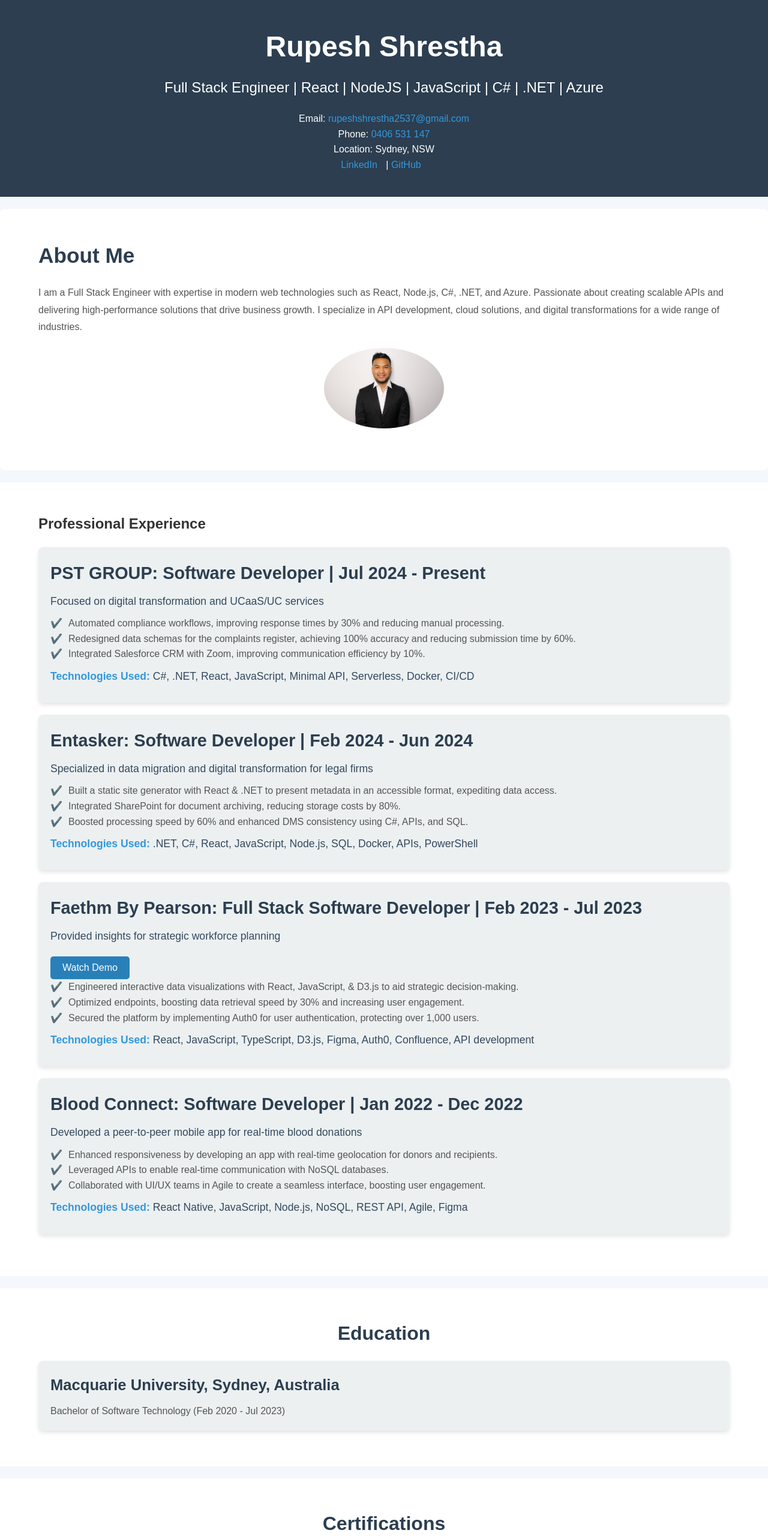
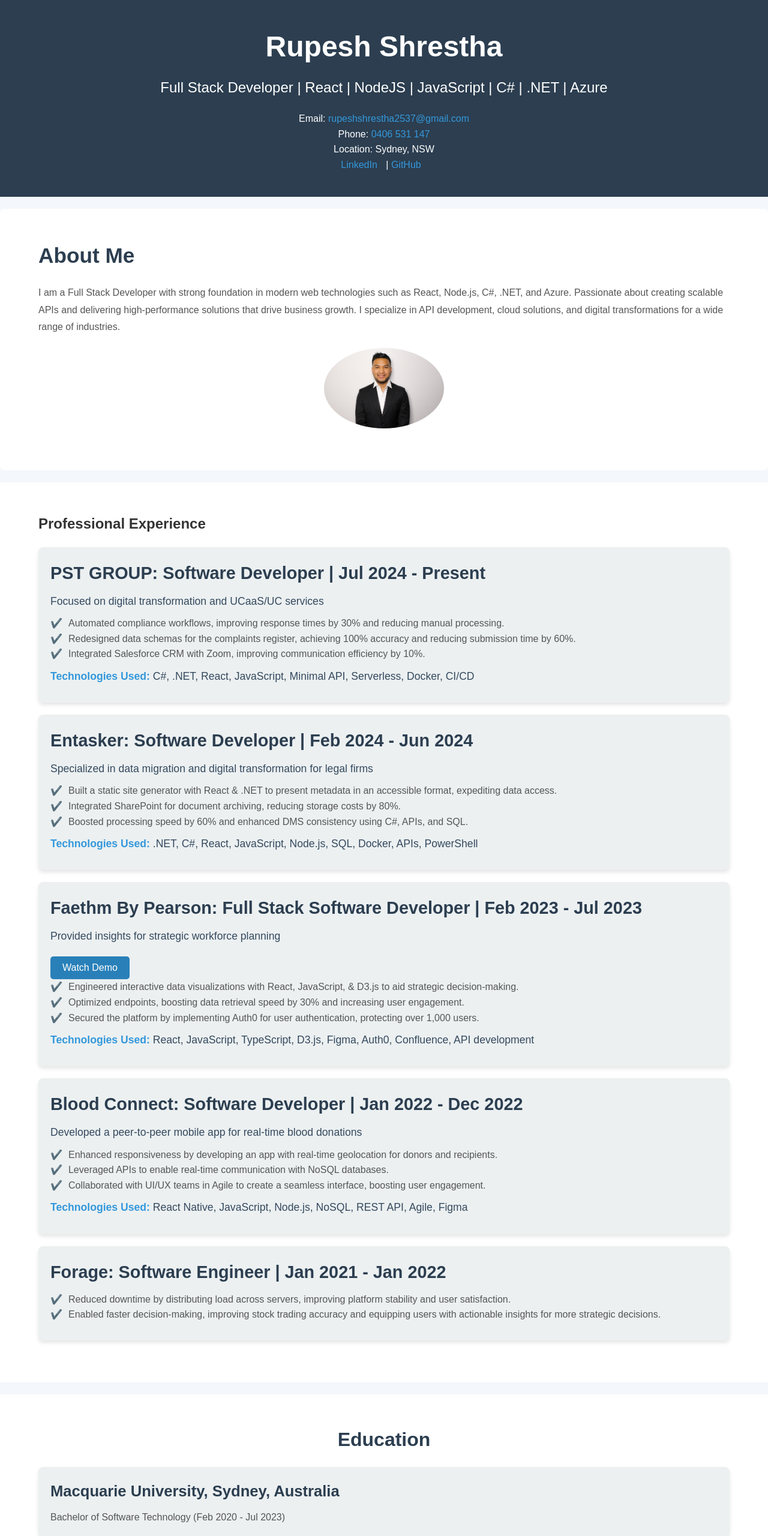
Before and after one commit to rupesh110/rupesh110.github.io, a website built with Parcel: page index.html in a window 1280 px wide. Shown: the top 2560 px of the page at 60% size. Built offline with nearby package versions, Linux system fonts and the light colour scheme; files whose address does not match are found by name.

Commit message:
Added Links

```diff
--- a/index.html
+++ b/index.html
@@ -18,15 +18,15 @@
         <div class="container">
             <div class="header-content">
                 <h1>Rupesh Shrestha</h1>
-                <h2>Full Stack Engineer | React | NodeJS | JavaScript | C# | .NET | Azure</h2>
+                <h2>Full Stack Developer | React | NodeJS | JavaScript | C# | .NET | Azure</h2>
             </div>
             <div class="contact-info">
                 <p>Email: <a href="mailto:rupeshshrestha2537@gmail.com">rupeshshrestha2537@gmail.com</a></p>
                 <p>Phone: <a href="tel:+61406531147">0406 531 147</a></p>
                 <p>Location: Sydney, NSW</p>
                 <div class="social-links">
-                    <a href="https://www.linkedin.com" target="_blank">LinkedIn</a> |
-                    <a href="https://github.com" target="_blank">GitHub</a>
+                    <a href="https://www.linkedin.com/in/rupeshshresthas" target="_blank">LinkedIn</a> |
+                    <a href="https://github.com/rupesh110" target="_blank">GitHub</a>
                 </div>
             </div>
         </div>
@@ -36,7 +36,7 @@
     <section id="about">
         <div class="container">
             <h2>About Me</h2>
-            <p>I am a Full Stack Engineer with expertise in modern web technologies such as React, Node.js, C#, .NET, and Azure. Passionate about creating scalable APIs and delivering high-performance solutions that drive business growth. I specialize in API development, cloud solutions, and digital transformations for a wide range of industries.</p>
+            <p>I am a Full Stack Developer with strong foundation in modern web technologies such as React, Node.js, C#, .NET, and Azure. Passionate about creating scalable APIs and delivering high-performance solutions that drive business growth. I specialize in API development, cloud solutions, and digital transformations for a wide range of industries.</p>
             <img src="./src/assets/Rupesh1.jpg" alt="Rupesh Shrestha">
         </div>
     </section>
@@ -107,6 +107,15 @@
                 </ul>
                 <p><strong>Technologies Used:</strong> React Native, JavaScript, Node.js, NoSQL, REST API, Agile, Figma</p>
             </div>
+
+              <!-- Forage -->
+            <div class="job-item">
+                <h3>Forage: Software Engineer | Jan 2021 - Jan 2022</h3>
+                <ul>
+                    <li>Reduced downtime by distributing load across servers, improving platform stability and user satisfaction.</li>
+                    <li>Enabled faster decision-making, improving stock trading accuracy and equipping users with actionable insights for more strategic decisions.</li>
+                </ul>
+        </div>
         </div>
     </section>
 
```
